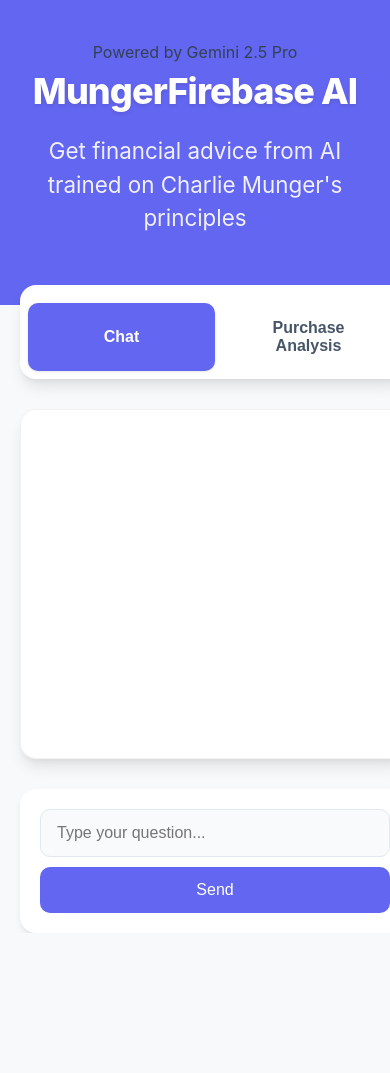
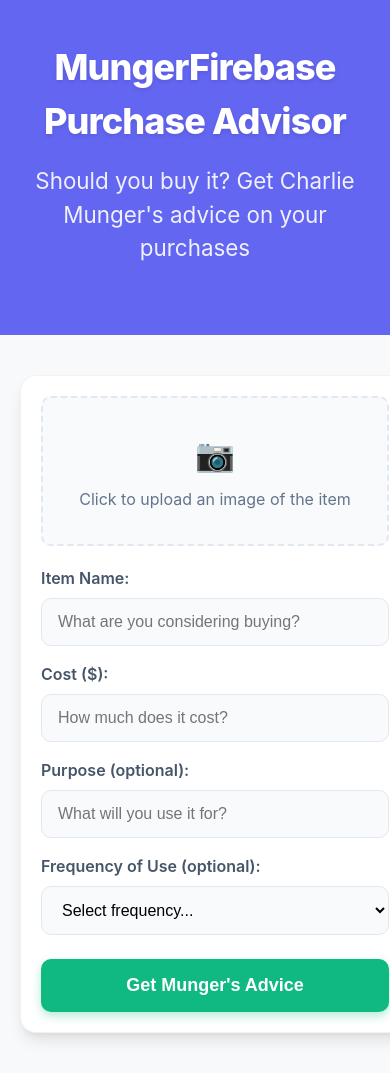
Before and after one commit to mavila14/mungerfirebase, a React (Create React App) app: page / in a window 390 px wide. Before the commit the page ends 933 px from the top, so only its background shows below. Built offline with nearby package versions, Linux system fonts and the light colour scheme.

Commit message:
Redesigned app with Munger AI branding and image recognition

```diff
--- a/src/App.css
+++ b/src/App.css
@@ -74,12 +74,14 @@
   padding: 60px 20px;
   text-align: center;
   border-radius: 0;
-  margin-bottom: 0;
+  margin-bottom: 40px;
   width: 100%;
   position: relative;
   overflow: hidden;
   animation: fadeIn 0.8s ease-out;
 }
+
+/* Hero badge removed */
 
 .hero-title {
   font-size: 3.5rem;
@@ -103,47 +105,88 @@
   text-align: center;
 }
 
-/* TAB NAVIGATION */
-.tab-container {
-  display: flex;
-  justify-content: center;
-  margin: -40px auto 40px;
-  background-color: #ffffff;
-  border-radius: 16px;
-  box-shadow: var(--shadow-lg);
-  padding: 0.5rem;
-  position: relative;
-  z-index: 5;
-  max-width: 600px;
-  width: 100%;
+/* IMAGE UPLOAD STYLING */
+.image-upload-section {
+  margin-bottom: 20px;
 }
 
-.tab {
-  flex: 1;
-  padding: 1rem 2rem;
-  font-size: 1rem;
-  font-weight: 600;
-  background-color: transparent;
-  border: none;
+.image-upload-container {
+  width: 100%;
+  height: 200px;
+  border: 2px dashed var(--border-color);
   border-radius: 10px;
+  display: flex;
+  align-items: center;
+  justify-content: center;
+  overflow: hidden;
+  position: relative;
   cursor: pointer;
-  color: var(--text-medium);
   transition: all 0.3s ease;
+  background-color: var(--background-light);
 }
 
-.tab.active {
-  background-color: var(--primary-color);
-  color: white;
-  box-shadow: var(--shadow-sm);
+.image-upload-container:hover {
+  border-color: var(--primary-color);
+  background-color: rgba(99, 102, 241, 0.05);
 }
 
-.tab:hover:not(.active) {
-  background-color: var(--background-light);
-  color: var(--primary-color);
+.upload-placeholder {
+  display: flex;
+  flex-direction: column;
+  align-items: center;
+  justify-content: center;
+  gap: 8px;
+  color: var(--text-light);
 }
 
-/* CHAT WINDOW */
-.chat-window {
+.upload-icon {
+  font-size: 2rem;
+  color: var(--text-medium);
+}
+
+.file-input {
+  display: none;
+}
+
+.image-preview-wrapper {
+  position: relative;
+  width: 100%;
+  height: 100%;
+}
+
+.image-preview {
+  width: 100%;
+  height: 100%;
+  object-fit: contain;
+}
+
+.clear-image-btn {
+  position: absolute;
+  top: 10px;
+  right: 10px;
+  width: 30px;
+  height: 30px;
+  border-radius: 50%;
+  background-color: rgba(0, 0, 0, 0.5);
+  color: white;
+  font-size: 18px;
+  display: flex;
+  align-items: center;
+  justify-content: center;
+  cursor: pointer;
+  border: none;
+  padding: 0;
+  margin: 0;
+}
+
+.clear-image-btn:hover {
+  background-color: var(--danger-color);
+  transform: none;
+  box-shadow: none;
+}
+
+/* RESULTS WINDOW */
+.results-window {
   background-color: #ffffff;
   padding: 32px;
   border-radius: 16px;
@@ -155,14 +198,13 @@
   z-index: 5;
   animation: slideUp 0.6s ease-out forwards;
   border: 1px solid rgba(0, 0, 0, 0.05);
-  height: 350px;
-  overflow-y: auto;
+  min-height: 100px;
   text-align: left;
 }
 
 /* MESSAGE STYLING */
 .message {
-  padding: 12px;
+  padding: 16px;
   margin-bottom: 12px;
   border-radius: 12px;
   animation: fadeIn 0.3s ease-out;
@@ -171,13 +213,16 @@
 .message.you {
   background-color: rgba(99, 102, 241, 0.1);
   border-left: 3px solid var(--primary-color);
-  margin-right: 20px;
 }
 
-.message.ai, .message.munger {
+.message.munger {
   background-color: var(--background-light);
   border-left: 3px solid var(--success-color);
-  margin-left: 20px;
+}
+
+.message.system {
+  background-color: rgba(16, 185, 129, 0.1);
+  border-left: 3px solid var(--success-color);
 }
 
 .loading {
@@ -186,63 +231,6 @@
   color: var(--text-medium);
   margin: 16px 0;
   animation: pulse 2s infinite;
-}
-
-/* INPUT AREA */
-.input-area {
-  display: flex;
-  background-color: #ffffff;
-  padding: 16px;
-  border-radius: 16px;
-  box-shadow: var(--shadow-md);
-  max-width: 600px;
-  width: 100%;
-  margin: 0 auto;
-}
-
-input[type="text"],
-input[type="number"],
-select {
-  width: 100%;
-  padding: 14px 16px;
-  border: 1px solid var(--border-color);
-  border-radius: 10px;
-  transition: all 0.3s ease;
-  font-size: 16px;
-  background-color: var(--background-light);
-}
-
-input[type="text"]:focus,
-input[type="number"]:focus,
-select:focus {
-  outline: none;
-  border-color: var(--primary-color);
-  box-shadow: 0 0 0 3px rgba(99, 102, 241, 0.2);
-  transform: translateY(-2px);
-}
-
-button {
-  background-color: var(--primary-color);
-  color: #ffffff;
-  padding: 14px 20px;
-  border-radius: 10px;
-  border: none;
-  cursor: pointer;
-  font-weight: 500;
-  transition: all 0.3s ease;
-  font-size: 16px;
-  margin-left: 10px;
-}
-
-button:hover:not(:disabled) {
-  background-color: var(--primary-hover);
-  transform: translateY(-3px);
-  box-shadow: var(--shadow-md);
-}
-
-button:disabled {
-  background-color: var(--text-lighter);
-  cursor: not-allowed;
 }
 
 /* PURCHASE FORM */
@@ -271,6 +259,58 @@
   font-weight: 600;
   color: var(--text-medium);
   transition: all 0.2s ease;
+}
+
+/* INPUT STYLING */
+input[type="text"],
+input[type="number"],
+select {
+  width: 100%;
+  padding: 14px 16px;
+  border: 1px solid var(--border-color);
+  border-radius: 10px;
+  transition: all 0.3s ease;
+  font-size: 16px;
+  background-color: var(--background-light);
+}
+
+input[type="text"]:focus,
+input[type="number"]:focus,
+select:focus {
+  outline: none;
+  border-color: var(--primary-color);
+  box-shadow: 0 0 0 3px rgba(99, 102, 241, 0.2);
+  transform: translateY(-2px);
+}
+
+input:disabled,
+select:disabled {
+  opacity: 0.7;
+  cursor: not-allowed;
+}
+
+/* BUTTON STYLING */
+button {
+  background-color: var(--primary-color);
+  color: #ffffff;
+  padding: 14px 20px;
+  border-radius: 10px;
+  border: none;
+  cursor: pointer;
+  font-weight: 500;
+  transition: all 0.3s ease;
+  font-size: 16px;
+}
+
+button:hover:not(:disabled) {
+  background-color: var(--primary-hover);
+  transform: translateY(-3px);
+  box-shadow: var(--shadow-md);
+}
+
+button:disabled {
+  background-color: var(--text-lighter);
+  cursor: not-allowed;
 }
 
 .analyze-btn {
@@ -351,28 +391,6 @@
 
 /* RESPONSIVE */
 @media (max-width: 768px) {
-  .tab-container {
-    margin: -20px 20px 30px;
-  }
-
-  .chat-window,
-  .purchase-form,
-  .input-area {
-    margin-left: 20px;
-    margin-right: 20px;
-    padding: 20px;
-  }
-
-  .input-area {
-    flex-direction: column;
-  }
-
-  button {
-    margin-left: 0;
-    margin-top: 10px;
-    width: 100%;
-  }
-
   .hero-section {
     padding: 40px 20px;
   }
@@ -380,4 +398,15 @@
   .hero-title {
     font-size: 2.25rem;
   }
+
+  .purchase-form,
+  .results-window {
+    margin-left: 20px;
+    margin-right: 20px;
+    padding: 20px;
+  }
+
+  .image-upload-container {
+    height: 150px;
+  }
 }
--- a/src/App.js
+++ b/src/App.js
@@ -1,58 +1,106 @@
-import React, { useState } from "react";
+import React, { useState, useRef } from "react";
 import "./App.css";
 
 function App() {
   const [messages, setMessages] = useState([]);
-  const [input, setInput] = useState("");
   const [itemName, setItemName] = useState("");
   const [itemCost, setItemCost] = useState("");
   const [purpose, setPurpose] = useState("");
   const [frequency, setFrequency] = useState("");
   const [loading, setLoading] = useState(false);
-  const [activeTab, setActiveTab] = useState("chat"); // "chat" or "purchase"
+  const [imageFile, setImageFile] = useState(null);
+  const [imagePreview, setImagePreview] = useState(null);
+  const fileInputRef = useRef(null);
 
-  // Regular chat function (existing functionality)
-  const sendMessage = async () => {
-    if (!input.trim()) return;
-
-    const newMessages = [...messages, { sender: "You", text: input }];
-    setMessages(newMessages);
-    setInput("");
-    setLoading(true);
-
-    try {
-      const res = await fetch(
-        "https://us-central1-mungerfirebase.cloudfunctions.net/chatWithAI",
-        {
-          method: "POST",
-          headers: { "Content-Type": "application/json" },
-          body: JSON.stringify({ message: input }),
-        }
-      );
-
-      const data = await res.json();
-      setMessages([...newMessages, { sender: "AI", text: data.reply }]);
-    } catch (error) {
-      setMessages([
-        ...newMessages,
-        { sender: "AI", text: "Sorry, something went wrong 😞" },
-      ]);
-    } finally {
-      setLoading(false);
+  // Handle file selection for image upload
+  const handleFileChange = (e) => {
+    const file = e.target.files[0];
+    if (file) {
+      setImageFile(file);
+      // Create a preview URL for the image
+      const reader = new FileReader();
+      reader.onloadend = () => {
+        setImagePreview(reader.result);
+      };
+      reader.readAsDataURL(file);
+      // Reset the item name since we'll get it from image recognition
+      setItemName("");
     }
   };
 
-  // Purchase analysis function (new functionality)
+  // Trigger file input click
+  const triggerFileInput = () => {
+    fileInputRef.current.click();
+  };
+
+  // Clear the selected image
+  const clearImage = () => {
+    setImageFile(null);
+    setImagePreview(null);
+    setItemName("");
+  };
+
+  // Purchase analysis function with image recognition
   const analyzePurchase = async () => {
-    if (!itemName.trim() || !itemCost.trim()) {
-      alert("Please enter both item name and cost");
+    if (!itemCost.trim()) {
+      alert("Please enter the cost of the item");
+      return;
+    }
+
+    if (!imageFile && !itemName.trim()) {
+      alert("Please either upload an image or enter the item name");
       return;
     }
 
     setLoading(true);
 
-    // Create a message about the purchase analysis
-    const purchaseMessage = `Should I buy: ${itemName} for $${itemCost}${
+    try {
+      let recognizedItemName = itemName;
+      let itemFact = "";
+
+      // If there's an image, send it for recognition first
+      if (imageFile) {
+        const formData = new FormData();
+        formData.append("image", imageFile);
+
+        const imageRes = await fetch(
+          "https://us-central1-mungerfirebase.cloudfunctions.net/identifyImage",
+          {
+            method: "POST",
+            body: formData,
+          }
+        );
+
+        const imageData = await imageRes.json();
+
+        if (imageData.success) {
+          recognizedItemName = imageData.itemName;
+          itemFact = imageData.itemFact;
+
+          // Update the displayed item name
+          setItemName(recognizedItemName);
+
+          // Add the recognition message
+          setMessages([
+            {
+              sender: "System",
+              text: `Identified: ${recognizedItemName}. ${itemFact}`
+            }
+          ]);
+        } else {
+          setMessages([
+            {
+              sender: "System",
+              text: "Couldn't identify the image. Please enter the item name manually."
+            }
+          ]);
+          setLoading(false);
+          return;
+        }
+      }
+
+      // Format the message about the purchase
+      const purchaseMessage = `Should I buy: ${recognizedItemName} for $${itemCost}${
         purpose ? `, Purpose: ${purpose}` : ""
       }${frequency ? `, Frequency of use: ${frequency}` : ""}`;
 
@@ -62,15 +110,14 @@
       ];
       setMessages(newMessages);
 
-    try {
-      // Format the message as if Charlie Munger were analyzing this purchase
+      // Format the analysis prompt for Munger's advice
       const analysisPrompt = `Act as Charlie Munger, Warren Buffett's business partner, and analyze this purchase decision:
-      Item: ${itemName}
+      Item: ${recognizedItemName}
       Cost: $${itemCost}
       ${purpose ? `Purpose: ${purpose}` : ""}
       ${frequency ? `Frequency of use: ${frequency}` : ""}
 
-      Provide a clear "Buy" or "Don't Buy" recommendation based on principles of rational decision-making, opportunity cost, and long-term value. Explain your reasoning in 2-3 sentences.`;
+      Provide only a clear "Buy" or "Don't Buy" recommendation followed by your reasoning in 2-3 short sentences using principles of rational decision-making, opportunity cost, and long-term value. Keep your response concise and direct.`;
 
       const res = await fetch(
         "https://us-central1-mungerfirebase.cloudfunctions.net/chatWithAI",
@@ -84,17 +131,19 @@
       const data = await res.json();
       setMessages([...newMessages, { sender: "Munger", text: data.reply }]);
 
-      // Reset input fields
-      setItemName("");
+      // Reset fields except the recognized item name
       setItemCost("");
       setPurpose("");
       setFrequency("");
+      setImageFile(null);
+      setImagePreview(null);
+
     } catch (error) {
       setMessages([
-        ...newMessages,
+        ...messages,
         {
           sender: "Munger",
-          text: "Sorry, I couldn't analyze this purchase right now 😞",
+          text: "Sorry, I couldn't analyze this purchase right now.",
         },
       ]);
     } finally {
@@ -102,72 +151,54 @@
     }
   };
 
-  const handleKeyPress = (e) => {
-    if (e.key === "Enter" && activeTab === "chat") sendMessage();
-  };
-
   return (
     <div className="App">
       {/* Hero Section */}
       <div className="hero-section">
-        <div className="hero-badge">Powered by Gemini 2.5 Pro</div>
-        <h1 className="hero-title">MungerFirebase AI</h1>
+        <h1 className="hero-title">MungerFirebase Purchase Advisor</h1>
         <p className="hero-subtitle">
-          Get financial advice from AI trained on Charlie Munger's principles
+          Should you buy it? Get Charlie Munger's advice on your purchases
         </p>
       </div>
 
-      {/* Tab Navigation */}
-      <div className="tab-container">
-        <button
-          className={`tab ${activeTab === "chat" ? "active" : ""}`}
-          onClick={() => setActiveTab("chat")}>
-          Chat
-        </button>
-        <button
-          className={`tab ${activeTab === "purchase" ? "active" : ""}`}
-          onClick={() => setActiveTab("purchase")}>
-          Purchase Analysis
-        </button>
+      {/* Purchase Analysis Form */}
+      <div className="purchase-form">
+        {/* Image Upload Section */}
+        <div className="image-upload-section">
+          <div className="image-upload-container" onClick={triggerFileInput}>
+            {imagePreview ? (
+              <div className="image-preview-wrapper">
+                <img src={imagePreview} alt="Item preview" className="image-preview" />
+                <button className="clear-image-btn" onClick={(e) => {
+                  e.stopPropagation();
+                  clearImage();
+                }}>×</button>
+              </div>
+            ) : (
+              <div className="upload-placeholder">
+                <div className="upload-icon">📷</div>
+                <p>Click to upload an image of the item</p>
+              </div>
+            )}
+            <input
+              type="file"
+              ref={fileInputRef}
+              onChange={handleFileChange}
+              accept="image/*"
+              className="file-input"
+              capture="environment"
+            />
+          </div>
         </div>
 
-      {/* Main Content Based on Selected Tab */}
-      {activeTab === "chat" ? (
-        <>
-          {/* Chat Window */}
-          <div className="chat-window">
-            {messages.map((msg, i) => (
-              <div key={i} className={`message ${msg.sender.toLowerCase()}`}>
-                <strong>{msg.sender}:</strong> {msg.text}
-              </div>
-            ))}
-            {loading && <div className="loading">Thinking...</div>}
-          </div>
-
-          {/* Chat Input */}
-          <div className="input-area">
-            <input
-              type="text"
-              value={input}
-              placeholder="Type your question..."
-              onChange={(e) => setInput(e.target.value)}
-              onKeyPress={handleKeyPress}
-            />
-            <button onClick={sendMessage} disabled={loading}>
-              {loading ? "Thinking..." : "Send"}
-            </button>
-          </div>
-        </>
-      ) : (
-        /* Purchase Analysis Form */
-        <div className="purchase-form">
         <div className="form-group">
           <label>Item Name:</label>
           <input
             type="text"
             value={itemName}
             onChange={(e) => setItemName(e.target.value)}
-              placeholder="What are you considering buying?"
+            placeholder={imageFile ? "Identifying..." : "What are you considering buying?"}
+            disabled={loading}
           />
         </div>
         <div className="form-group">
@@ -177,6 +208,7 @@
             value={itemCost}
             onChange={(e) => setItemCost(e.target.value)}
             placeholder="How much does it cost?"
+            disabled={loading}
           />
         </div>
         <div className="form-group">
@@ -186,6 +218,7 @@
             value={purpose}
             onChange={(e) => setPurpose(e.target.value)}
             placeholder="What will you use it for?"
+            disabled={loading}
           />
         </div>
         <div className="form-group">
@@ -193,6 +226,7 @@
           <select
             value={frequency}
             onChange={(e) => setFrequency(e.target.value)}
+            disabled={loading}
           >
             <option value="">Select frequency...</option>
             <option value="Daily">Daily</option>
@@ -210,6 +244,17 @@
           {loading ? "Analyzing..." : "Get Munger's Advice"}
         </button>
       </div>
+
+      {/* Results Window */}
+      {messages.length > 0 && (
+        <div className="results-window">
+          {messages.map((msg, i) => (
+            <div key={i} className={`message ${msg.sender.toLowerCase()}`}>
+              <strong>{msg.sender === "System" ? "💡" : msg.sender}:</strong> {msg.text}
+            </div>
+          ))}
+          {loading && <div className="loading">Analyzing...</div>}
+        </div>
       )}
     </div>
   );
```
Lines whose indentation alone changed are shown as unchanged.
